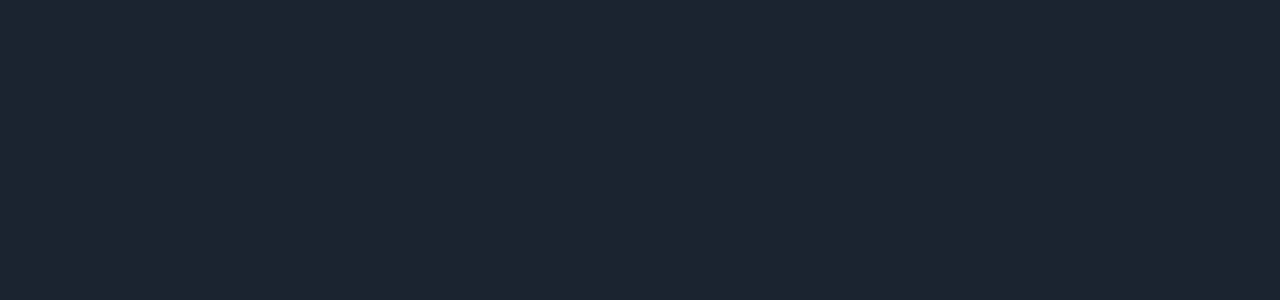
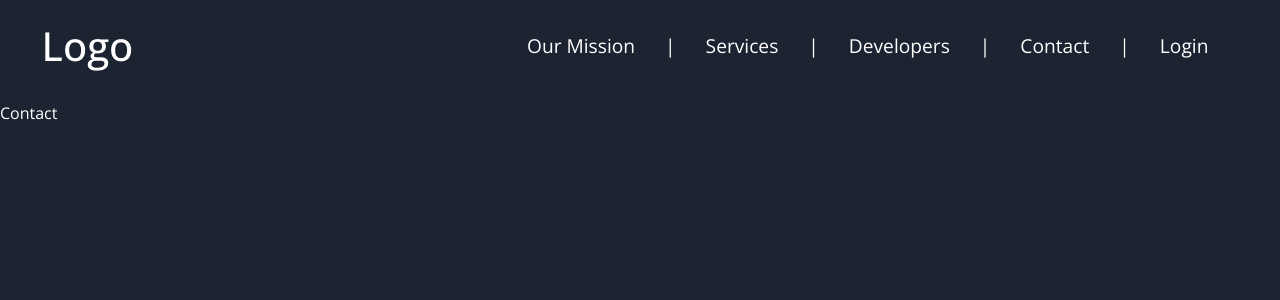
Before and after one commit to hnsnl15/headhunting_site_AHM, a React (Vite) app: page /contact in a window 1280 px wide. Before the commit this address had no page. Shown: the top 300 px of the page. Built offline with nearby package versions, Linux system fonts and the light colour scheme.

Commit message:
added contact page

```diff
--- a/src/components/Body/Header.jsx
+++ b/src/components/Body/Header.jsx
@@ -56,7 +56,7 @@
                     <li><a href="#title1-mission">Our Mission</a></li><span>|</span>
                     <li><a href="/">Services</a></li><span>|</span>
                     <li><Link to='/developers'>Developers</Link></li><span>|</span>
-                    <li><Link to="/">Contact</Link></li><span>|</span>
+                    <li><Link to="/contact">Contact</Link></li><span>|</span>
                     {isLoggedIn()}
 
                 </ul>
--- /dev/null
+++ b/src/components/Front Page/Contact.jsx
@@ -0,0 +1,7 @@
+import React from 'react'
+
+export default function Contact() {
+  return (
+    <div>Contact</div>
+  )
+}
--- a/src/main.jsx
+++ b/src/main.jsx
@@ -1,5 +1,6 @@
 import React from 'react'
 import ReactDOM from 'react-dom/client';
+import Contact from './components/Front Page/Contact';
 import {
   BrowserRouter as Router,
   Routes,
@@ -21,6 +22,7 @@
         <Route path='login' element={<Login />} />
         <Route path='register' element={<Register />} />
         <Route path='settings' element={<Settings />} />
+        <Route path='contact' element={<Contact />} />
       </Route>
     </Routes>
   </Router>
```
